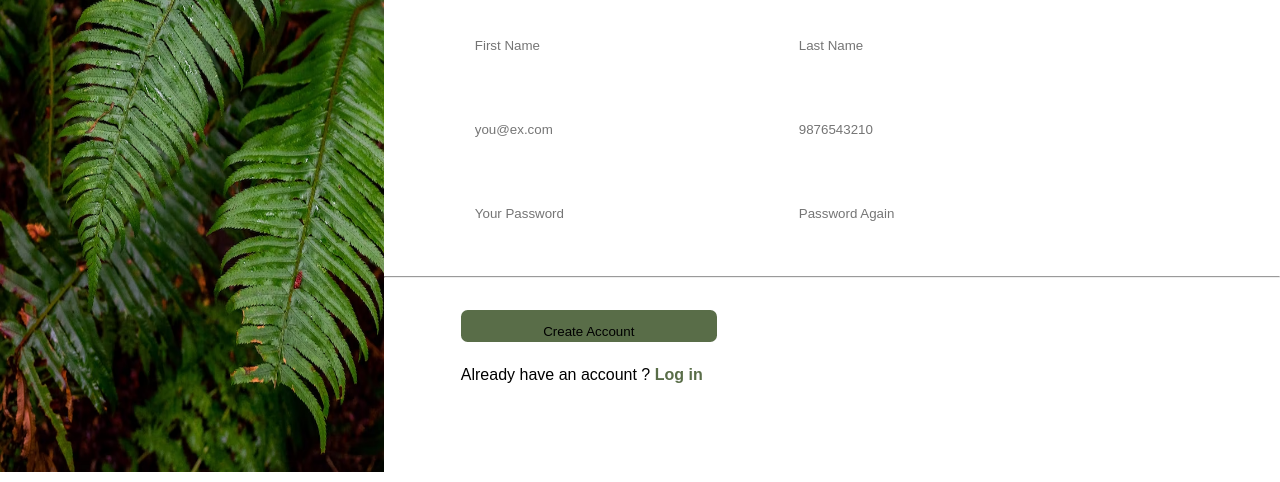
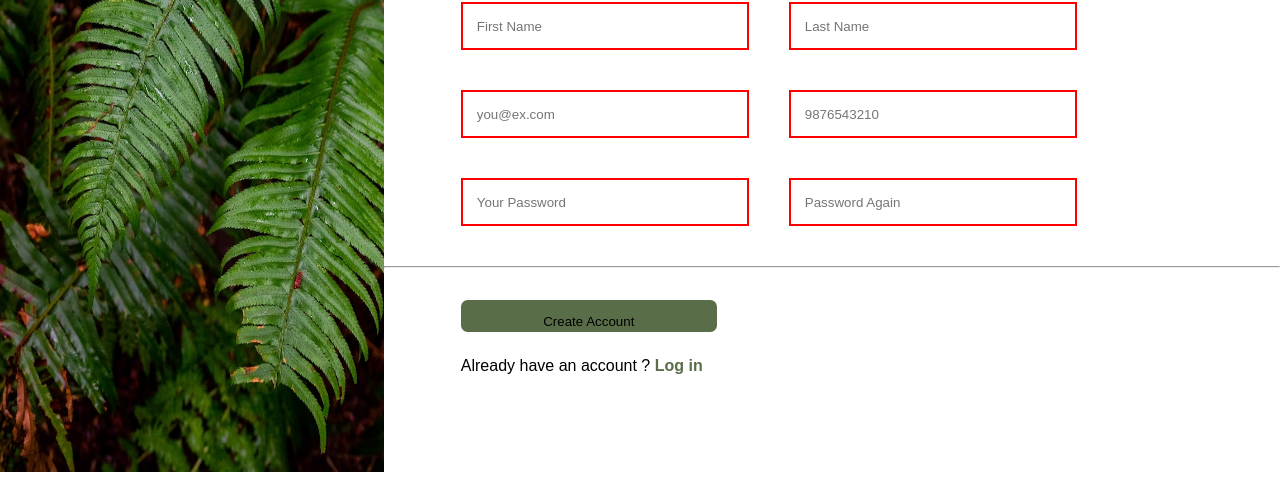
Before and after one commit to charithmaddoju/Sign-up, a plain HTML site: page index.html in a window 1280 px wide. Shown: the part 328-810 px from the top of the page. Drawn offline with Linux system fonts and the light colour scheme.

Commit message:
Final commit excluding js

```diff
--- a/index.html
+++ b/index.html
@@ -26,22 +26,23 @@
         <br>
         <b>You <em>know</em> you want to.</b>
         </div>
-        <div class="form">
-            <form method="get" action="">
+        <div>
+            <form id="form" method="get" action="#">
                 <h3 id="formheader">Let's do this!</h3>
                 <div class="form-containers">
-                    <input type="text" placeholder="First Name" id="first-name">
-                    <input type="text" placeholder="Last Name" id="last-name">
+                    <input type="text" placeholder="First Name" id="first-name" required>
 
-                    <input type="email" placeholder="you@ex.com" id="email">
+                    <input type="text" placeholder="Last Name" id="last-name" required>
 
-                    <input type="text" maxlength="10" placeholder="9876543210" id="phone-number">
+                    <input type="email" placeholder="you@ex.com" id="email-id" required>
 
-                    <input type="password" class="pass" placeholder="Your Password" id="password">
+                    <input type="text" minlength="10" maxlength="10" placeholder="9876543210" id="phone-number" required>
 
-                    <input type="password" class="repass" placeholder="Password Again" id="repassword">
+                    <input type="password" class="pass" placeholder="Your Password" id="password" required>
 
-                    <div class="error"></div>
+                    <input type="password" class="repass" placeholder="Password Again" id="repassword" required>
+
+
                 </div>
                 <hr>
 
```
Also changed, not shown: script.js (line endings or trailing spaces).
